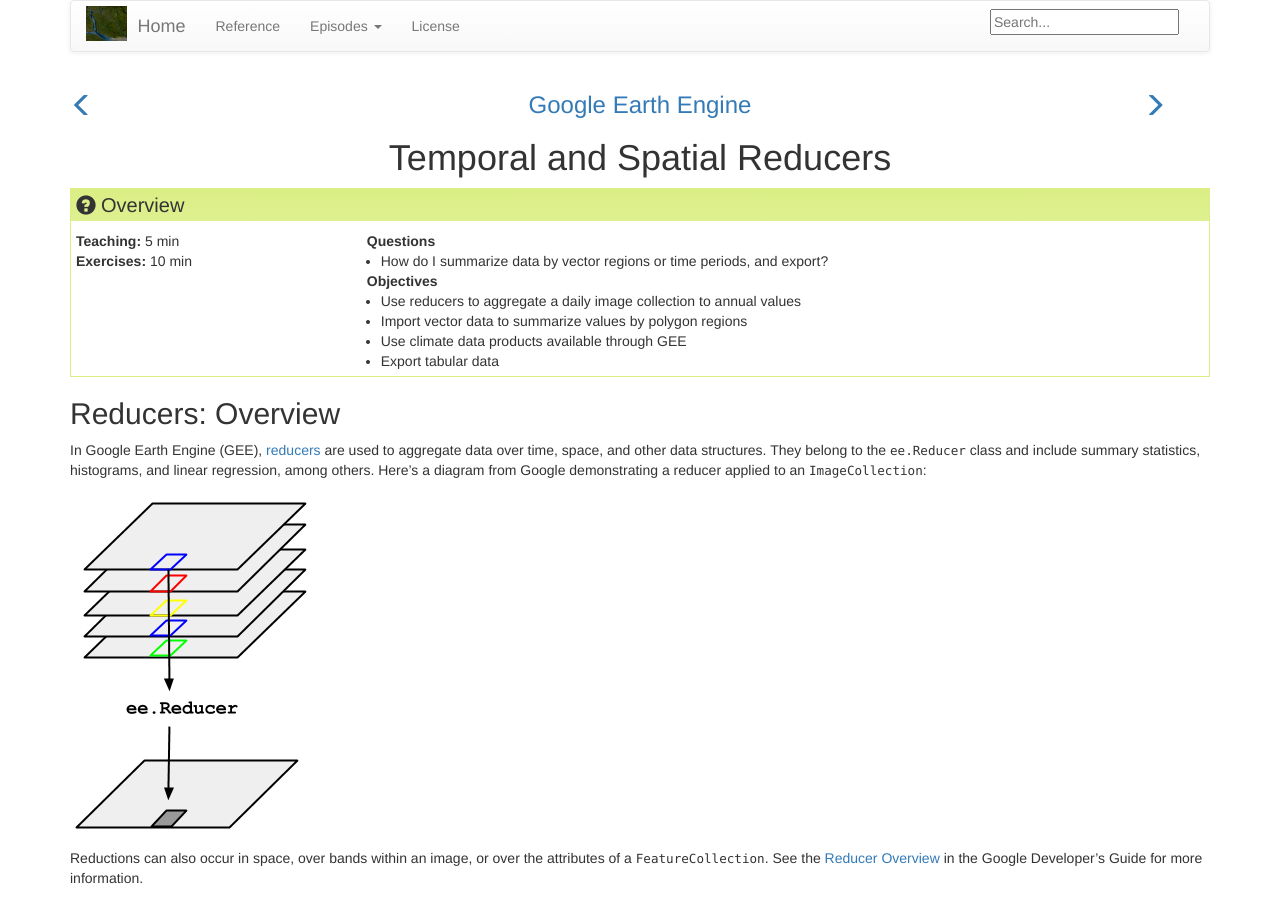
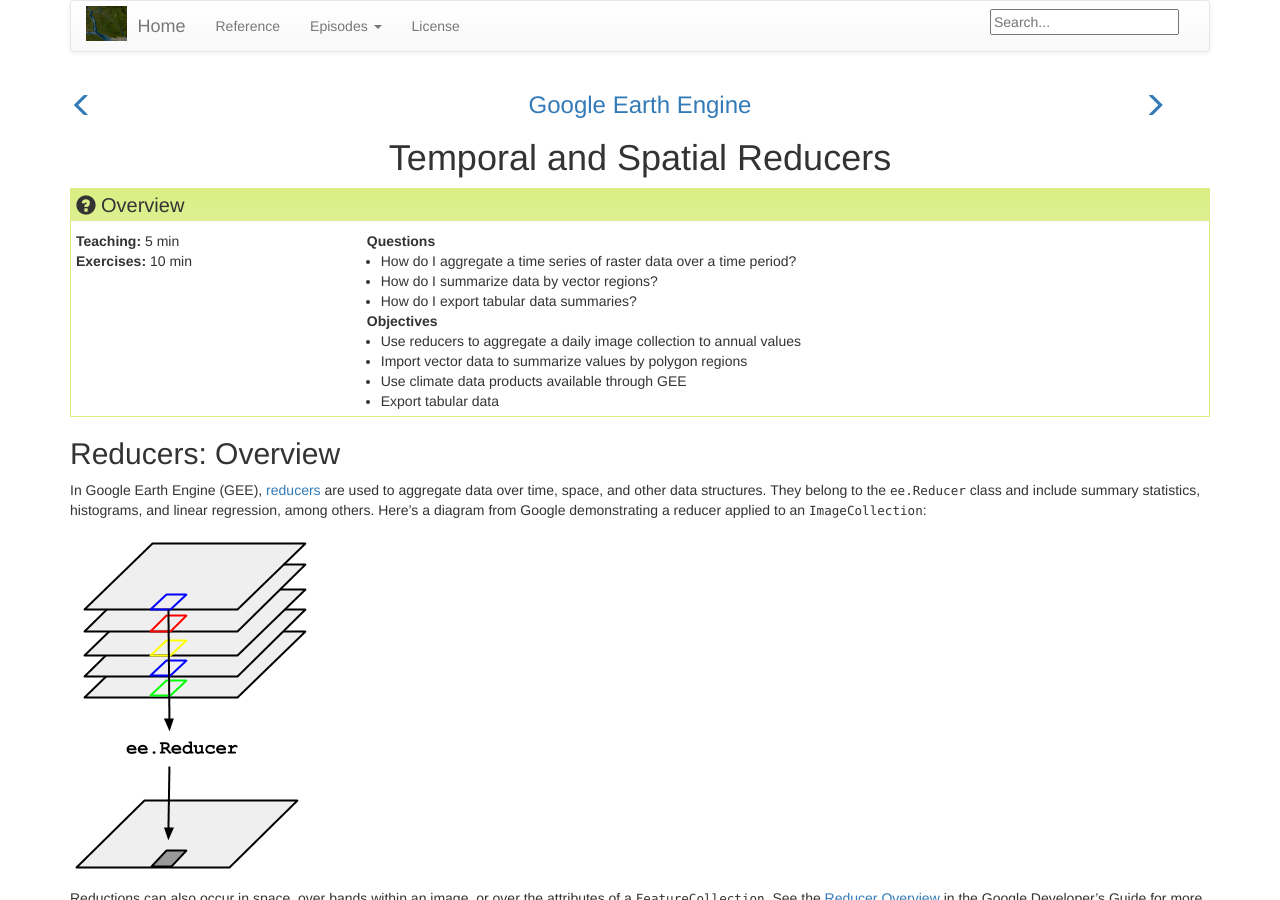
Before and after one commit to geohackweek/GoogleEarthEngine, a Jekyll site: the page built from _episodes/05-reducers.md, in a window 1280 px wide and 900 px high. Built offline with Jekyll 4.4.1, drawn with Linux system fonts in a browser that asks for light colours.

Commit message:
updating section questions

```diff
--- a/_episodes/05-reducers.md
+++ b/_episodes/05-reducers.md
@@ -3,7 +3,9 @@ title: "Temporal and Spatial Reducers"
 teaching: 5
 exercises: 10
 questions:
-- "How do I summarize data by vector regions or time periods, and export?"
+- How do I aggregate a time series of raster data over a time period?
+- How do I summarize data by vector regions?
+- How do I export tabular data summaries?
 objectives:
 - Use reducers to aggregate a daily image collection to annual values
 - Import vector data to summarize values by polygon regions
```
Also changed, not shown: _episodes/03-load-imagery.md (+2 -0 lines).
